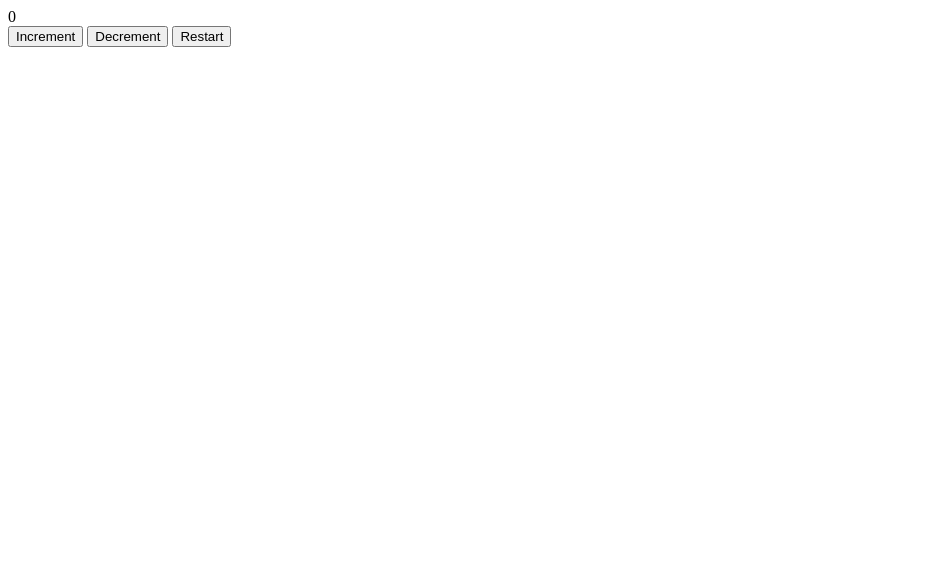
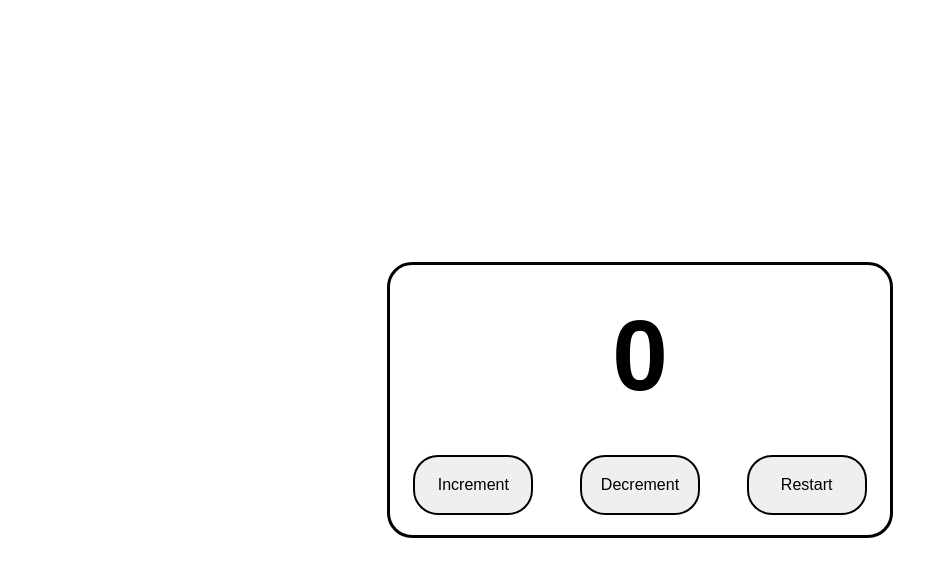
Before and after one commit to RaquelOrtegaLabrac/w2-ch3-raquel-ortega, a website: page index.html in a window 1280 px wide. Shown: the whole page, without its empty margins (0-948 px from the left). Drawn offline with Linux system fonts and the light colour scheme.

Commit message:
Fix css link

```diff
--- a/index.html
+++ b/index.html
@@ -6,7 +6,7 @@
   <meta http-equiv="X-UA-Compatible" content="IE=edge">
   <meta name="viewport" content="width=device-width, initial-scale=1.0">
   <title>COUNTER!</title>
-  <link rel="stylesheet" type="text/css" href="./styles/style.css">
+  <link rel="stylesheet" type="text/css" href="styles.css">
 </head>
 
 <body>
```
Also changed, not shown: styles.css (renamed from index.css).
